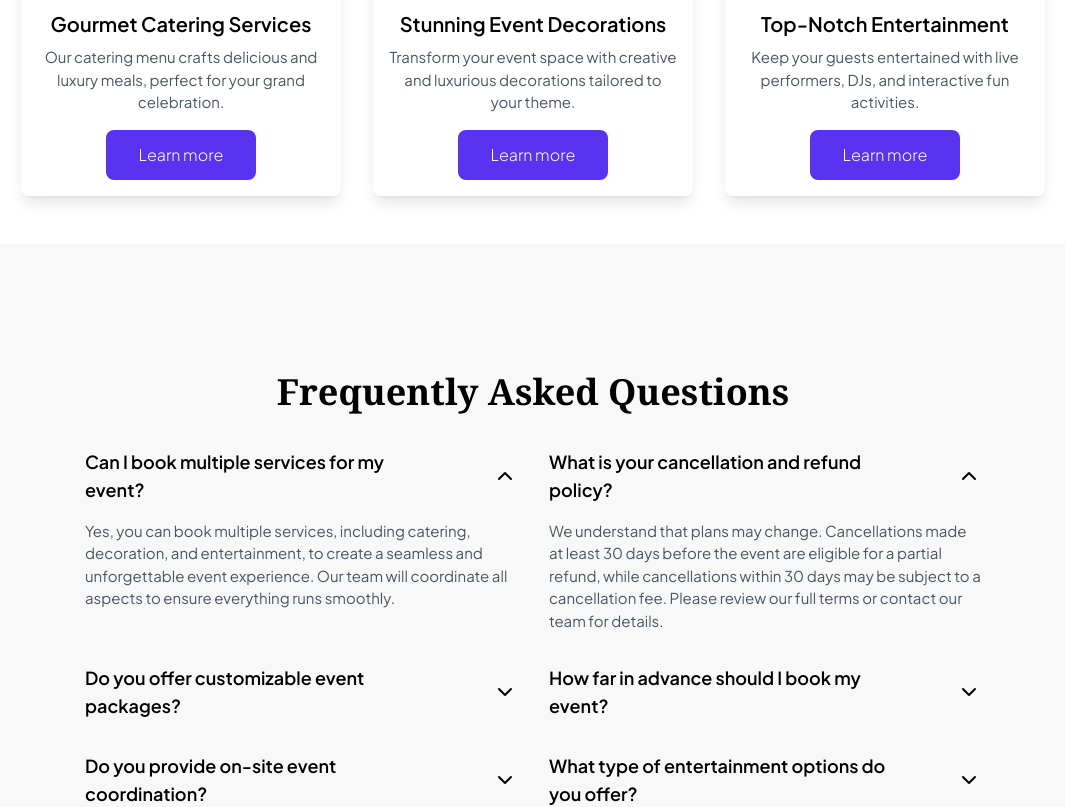
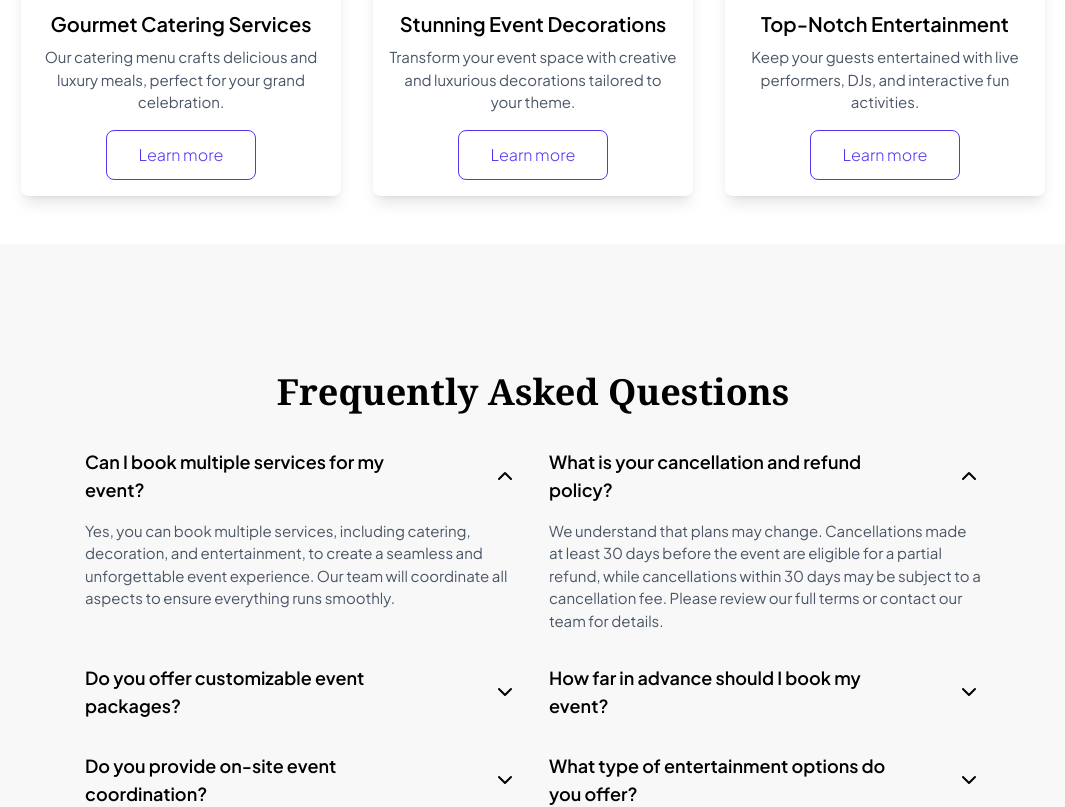
Before and after one commit to Event-Hall-Service-Website/updatedversion, a React (Vite) app: page / in a window 1280 px wide. Shown: the part 1440-2247 px from the top of the page, without its empty margins (107-1172 px from the left). Built offline with nearby package versions, Linux system fonts and the light colour scheme; a web font is replaced by a local one.

Commit message:
made some changes

```diff
--- a/src/components/EventServices.jsx
+++ b/src/components/EventServices.jsx
@@ -62,7 +62,7 @@ const EventServices = () => {
               <p className="text-gray-600 mt-2 text-[15px]">
                 {service.description}
               </p>
-              <Button className="bg-[#5833F1] hover:bg-sky-700 w-[150px] h-[50px] text-white px-4 py-2 rounded-lg transition cursor-pointer font-light font-plus-jakarta-sans mt-4">
+              <Button className="border border-[#5833F1] hover:bg-sky-700 hover:text-white w-[150px] h-[50px] text-[#5833F1] px-4 py-2 rounded-lg transition cursor-pointer font-light font-plus-jakarta-sans mt-4">
                 Learn more
               </Button>
             </div>
```
